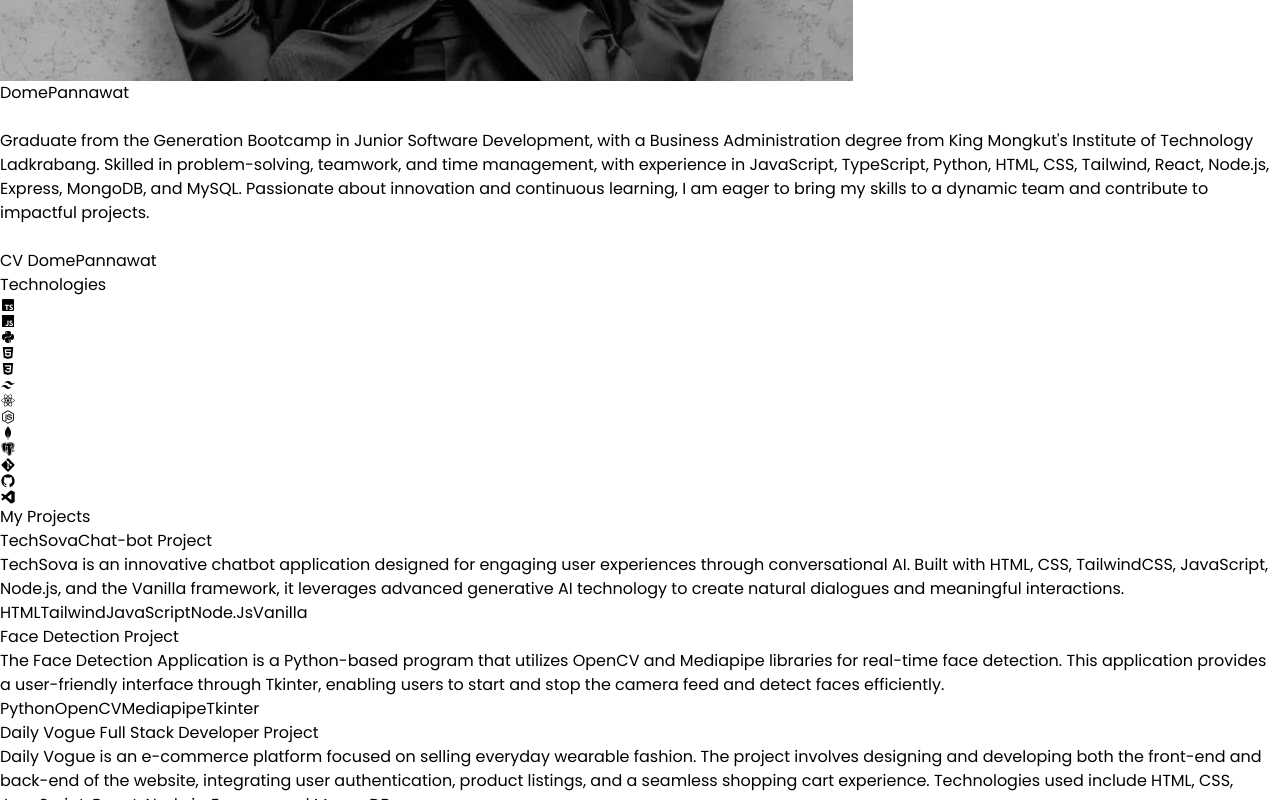
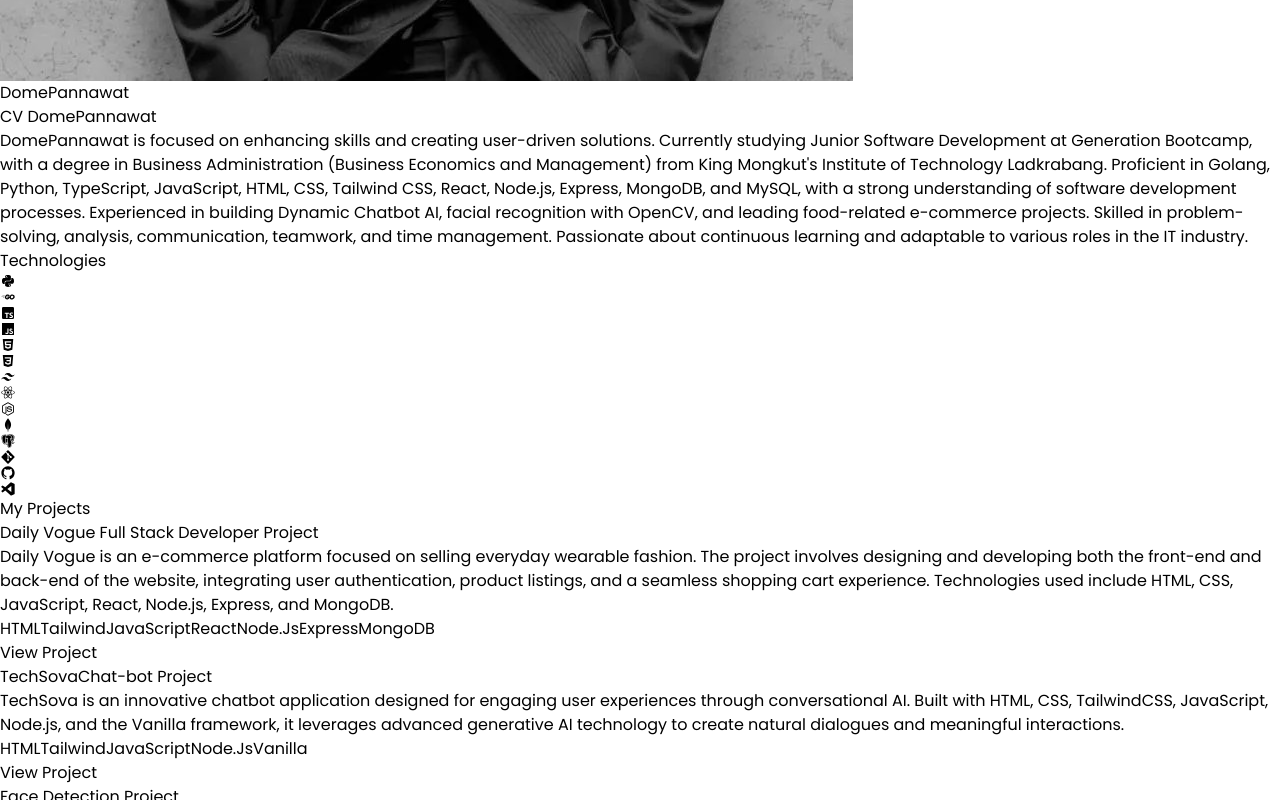
Before and after one commit to DomePannawat/PortfolioDome, a React (Vite) app: page / in a window 1280 px wide. Shown: the part 940-1740 px from the top of the page. Built offline with nearby package versions, Linux system fonts and the light colour scheme.

Commit message:
Portfolio-Dome

```diff
--- a/src/components/Hero.jsx
+++ b/src/components/Hero.jsx
@@ -8,9 +8,9 @@ const Hero = () => {
     >
       <div className="flex flex-col items-center justify-center gap-10 text-white">
         <motion.div
-        initial={{y: -50, opacity: 0}}
-        animate={{y: 0 , opacity:1}}
-        transition={{duration: 0.8, delay:0.2}}
+          initial={{ y: -50, opacity: 0 }}
+          animate={{ y: 0, opacity: 1 }}
+          transition={{ duration: 0.8, delay: 0.2 }}
         >
           <img
             src="/dome.jpg"
@@ -20,27 +20,36 @@ const Hero = () => {
         </motion.div>
 
         <motion.div
-          initial={{y: 50, opacity: 0}}
-          animate={{y: 0 , opacity:1}}
-          transition={{duration: 0.8, delay:0.2}}
-
-        className="flex max-w-[600px] flex-col items-center justify-center gap-3 text-center">
+          initial={{ y: 50, opacity: 0 }}
+          animate={{ y: 0, opacity: 1 }}
+          transition={{ duration: 0.8, delay: 0.2 }}
+          className="flex max-w-[600px] flex-col items-center justify-center gap-3 text-center"
+        >
           <h1 className="bg-gradient-to-r from-blue-500 to-pink-500 bg-clip-text text-transparent text-5xl font-light md:text-6xl ">
             DomePannawat
           </h1>
+          <a
+            href="/CV-DomePannawat.pdf"
+            target="_blank"
+            className="text-nowrap rounded-lg border border-indigo-600 bg-black px-5 py-3 text-lg font-bold text-white shadow-lg shadow-indigo-700 transition-all duration-300 hover:-translate-y-2 hover:shadow-xl hover:shadow-indigo-600 mt-4"
+          >
+            CV DomePannawat
+          </a>
           <br />
-          <p className="md:text-base text-pretty text-sm text-gray-300 mt-4">
-            Graduate from the Generation Bootcamp in Junior Software
-            Development, with a Business Administration degree from King
-            Mongkut's Institute of Technology Ladkrabang. Skilled in
-            problem-solving, teamwork, and time management, with experience in
-            JavaScript, TypeScript, Python, HTML, CSS, Tailwind, React, Node.js,
-            Express, MongoDB, and MySQL. Passionate about innovation and
-            continuous learning, I am eager to bring my skills to a dynamic team
-            and contribute to impactful projects.
+          <p className="md:text-base text-pretty text-sm text-gray-300 mt-2">
+            DomePannawat is focused on enhancing skills and creating user-driven
+            solutions. Currently studying Junior Software Development at
+            Generation Bootcamp, with a degree in Business Administration
+            (Business Economics and Management) from King Mongkut's Institute of
+            Technology Ladkrabang. Proficient in Golang, Python, TypeScript,
+            JavaScript, HTML, CSS, Tailwind CSS, React, Node.js, Express,
+            MongoDB, and MySQL, with a strong understanding of software
+            development processes. Experienced in building Dynamic Chatbot AI,
+            facial recognition with OpenCV, and leading food-related e-commerce
+            projects. Skilled in problem-solving, analysis, communication,
+            teamwork, and time management. Passionate about continuous learning
+            and adaptable to various roles in the IT industry.
           </p>
-          <br />
-          <a href="/CV-Dome-1.pdf" target="_blank" className="text-nowrap rounded-lg border border-indigo-600 bg-black px-5 py-3 text-lg font-bold text-white shadow-lg shadow-indigo-700 transition-all duration-300 hover:-translate-y-2 hover:shadow-xl hover:shadow-indigo-600 mt-4">CV DomePannawat</a>
         </motion.div>
       </div>
     </div>
--- a/src/components/Navbar.jsx
+++ b/src/components/Navbar.jsx
@@ -36,7 +36,7 @@ const Navbar = () => {
 
       <ul className="hidden md:flex gap-5 ">
         <li className="cursor-pointer text-xl opacity-70 transition-all duration-300 hover:text-sky-400 hover:opacity-100">
-          <a href="#" target="_blank">
+          <a href="https://www.linkedin.com/in/domepannawat/" target="_blank">
           <BsLinkedin />
           </a>
         </li>
--- a/src/components/Projects.jsx
+++ b/src/components/Projects.jsx
@@ -3,19 +3,22 @@ import { motion } from "motion/react"
 
 const projectsData = [
   {
+    title: "Daily Vogue Full Stack Developer Project",
+    description: "Daily Vogue is an e-commerce platform focused on selling everyday wearable fashion. The project involves designing and developing both the front-end and back-end of the website, integrating user authentication, product listings, and a seamless shopping cart experience. Technologies used include HTML, CSS, JavaScript, React, Node.js, Express, and MongoDB.",
+    technologies: ["HTML", "Tailwind", "JavaScript", "React", "Node.Js", "Express", "MongoDB"],
+    link: "https://project-daily-vogue.vercel.app/"
+  },
+  {
     title: "TechSovaChat-bot Project",
     description: "TechSova is an innovative chatbot application designed for engaging user experiences through conversational AI. Built with HTML, CSS, TailwindCSS, JavaScript, Node.js, and the Vanilla framework, it leverages advanced generative AI technology to create natural dialogues and meaningful interactions.",
     technologies: ["HTML", "Tailwind", "JavaScript", "Node.Js", "Vanilla"],
+    link: "https://github.com/DomePannawat/TechSovaChat-bot"
   },
   {
     title: "Face Detection Project",
     description: "The Face Detection Application is a Python-based program that utilizes OpenCV and Mediapipe libraries for real-time face detection. This application provides a user-friendly interface through Tkinter, enabling users to start and stop the camera feed and detect faces efficiently.",
     technologies: ["Python", "OpenCV", "Mediapipe", "Tkinter"],
-  },
-  {
-    title: "Daily Vogue Full Stack Developer Project",
-    description: "Daily Vogue is an e-commerce platform focused on selling everyday wearable fashion. The project involves designing and developing both the front-end and back-end of the website, integrating user authentication, product listings, and a seamless shopping cart experience. Technologies used include HTML, CSS, JavaScript, React, Node.js, Express, and MongoDB.",
-    technologies: ["HTML", "Tailwind", "JavaScript", "React", "Node.Js", "Express", "MongoDB"],
+    link: "https://github.com/DomePannawat/Face-Detection"
   },
 ];
 
@@ -48,6 +51,14 @@ const ProjectsCard = ({ project }) => {
               </span>
             ))}
           </div>
+          <a
+            href={project.link}
+            target="_blank"
+            rel="noopener noreferrer"
+            className="text-nowrap rounded-lg border border-indigo-600 bg-black px-5 py-3 text-lg font-bold text-white shadow-lg shadow-indigo-700 transition-all duration-300 hover:-translate-y-2 hover:shadow-xl hover:shadow-indigo-600 mt-4"
+          >
+            View Project
+          </a>
         </div>
       </div>
     </ScrollReveal>
--- a/src/components/Tech.jsx
+++ b/src/components/Tech.jsx
@@ -1,28 +1,65 @@
-import { BiLogoCss3, BiLogoGit, BiLogoGithub, BiLogoHtml5, BiLogoJavascript, BiLogoMongodb, BiLogoNodejs, BiLogoPostgresql, BiLogoPython, BiLogoReact, BiLogoTailwindCss, BiLogoTypescript, BiLogoVisualStudio } from "react-icons/bi"
-import { motion } from "motion/react"
+import {
+  BiLogoCss3,
+  BiLogoGit,
+  BiLogoGithub,
+  BiLogoGoLang,
+  BiLogoHtml5,
+  BiLogoJavascript,
+  BiLogoMongodb,
+  BiLogoNodejs,
+  BiLogoPostgresql,
+  BiLogoPython,
+  BiLogoReact,
+  BiLogoTailwindCss,
+  BiLogoTypescript,
+  BiLogoVisualStudio,
+} from "react-icons/bi";
+import { motion } from "motion/react";
 
 const Tech = () => {
-
   const variants = {
-    hidden: {opacity:0, y:50},
-    visible:{opacity:1, y:0}
-  }
+    hidden: { opacity: 0, y: 50 },
+    visible: { opacity: 1, y: 0 },
+  };
   return (
-    <div id="tech" className="flex min-h-[70vh] w-full flex-col items-center justify-center gap-16 md:gap-32">
+    <div
+      id="tech"
+      className="flex min-h-[70vh] w-full flex-col items-center justify-center gap-16 md:gap-32"
+    >
       <motion.h1
         variants={variants}
         initial="hidden"
         whileInView="visible"
-       transition={{duration:0.5}}
-
-      className="text-4xl font-light text-white md:text-6xl">Technologies</motion.h1>
+        transition={{ duration: 0.5 }}
+        className="text-4xl font-light text-white md:text-6xl"
+      >
+        Technologies
+      </motion.h1>
 
       <div className="flex flex-wrap items-center justify-center gap-10 p-5">
       <motion.div
           variants={variants}
           initial="hidden"
           whileInView="visible"
-               transition={{duration:0.5}}
+          transition={{ duration: 0.5 }}
+        >
+          <BiLogoPython className="cursor-pointer text-[80px] text-yellow-400  transition-all duration-300 hover:-translate-y-5 sm:text-[100px] md:text-[120px]" />
+        </motion.div>
+
+        <motion.div
+          variants={variants}
+          initial="hidden"
+          whileInView="visible"
+          transition={{ duration: 0.5 }}
+        >
+          <BiLogoGoLang className="cursor-pointer text-[80px] text-sky-500 transition-all duration-300 hover:-translate-y-5 sm:text-[100px] md:text-[120px]" />
+        </motion.div>
+
+        <motion.div
+          variants={variants}
+          initial="hidden"
+          whileInView="visible"
+          transition={{ duration: 0.5 }}
         >
           <BiLogoTypescript className="cursor-pointer text-[80px] text-sky-500 transition-all duration-300 hover:-translate-y-5 sm:text-[100px] md:text-[120px]" />
         </motion.div>
@@ -31,7 +68,7 @@ const Tech = () => {
           variants={variants}
           initial="hidden"
           whileInView="visible"
-               transition={{duration:0.5}}
+          transition={{ duration: 0.5 }}
         >
           <BiLogoJavascript className="cursor-pointer text-[80px] text-yellow-500 transition-all duration-300 hover:-translate-y-5 sm:text-[100px] md:text-[120px]" />
         </motion.div>
@@ -40,16 +77,7 @@ const Tech = () => {
           variants={variants}
           initial="hidden"
           whileInView="visible"
-               transition={{duration:0.5}}
-        >
-          <BiLogoPython className="cursor-pointer text-[80px] text-yellow-400  transition-all duration-300 hover:-translate-y-5 sm:text-[100px] md:text-[120px]" />
-        </motion.div>
-
-        <motion.div
-               variants={variants}
-               initial="hidden"
-               whileInView="visible"
-               transition={{duration:0.5}}
+          transition={{ duration: 0.5 }}
         >
           <BiLogoHtml5 className="cursor-pointer text-[80px] text-orange-500  transition-all duration-300 hover:-translate-y-5 sm:text-[100px] md:text-[120px]" />
         </motion.div>
@@ -58,7 +86,7 @@ const Tech = () => {
           variants={variants}
           initial="hidden"
           whileInView="visible"
-               transition={{duration:0.5}}
+          transition={{ duration: 0.5 }}
         >
           <BiLogoCss3 className="cursor-pointer text-[80px] text-sky-500  transition-all duration-300 hover:-translate-y-5 sm:text-[100px] md:text-[120px]" />
         </motion.div>
@@ -67,7 +95,7 @@ const Tech = () => {
           variants={variants}
           initial="hidden"
           whileInView="visible"
-               transition={{duration:0.5}}
+          transition={{ duration: 0.5 }}
         >
           <BiLogoTailwindCss className="cursor-pointer text-[80px] text-sky-400  transition-all duration-300 hover:-translate-y-5 sm:text-[100px] md:text-[120px]" />
         </motion.div>
@@ -76,7 +104,7 @@ const Tech = () => {
           variants={variants}
           initial="hidden"
           whileInView="visible"
-               transition={{duration:0.5}}
+          transition={{ duration: 0.5 }}
         >
           <BiLogoReact className="cursor-pointer text-[80px] text-sky-400  transition-all duration-300 hover:-translate-y-5 sm:text-[100px] md:text-[120px]" />
         </motion.div>
@@ -85,7 +113,7 @@ const Tech = () => {
           variants={variants}
           initial="hidden"
           whileInView="visible"
-               transition={{duration:0.5}}
+          transition={{ duration: 0.5 }}
         >
           <BiLogoNodejs className="cursor-pointer text-[80px] text-green-400  transition-all duration-300 hover:-translate-y-5 sm:text-[100px] md:text-[120px]" />
         </motion.div>
@@ -94,7 +122,7 @@ const Tech = () => {
           variants={variants}
           initial="hidden"
           whileInView="visible"
-               transition={{duration:0.5}}
+          transition={{ duration: 0.5 }}
         >
           <BiLogoMongodb className="cursor-pointer text-[80px] text-green-500  transition-all duration-300 hover:-translate-y-5 sm:text-[100px] md:text-[120px]" />
         </motion.div>
@@ -103,7 +131,7 @@ const Tech = () => {
           variants={variants}
           initial="hidden"
           whileInView="visible"
-               transition={{duration:0.5}}
+          transition={{ duration: 0.5 }}
         >
           <BiLogoPostgresql className="cursor-pointer text-[80px] text-blue-500  transition-all duration-300 hover:-translate-y-5 sm:text-[100px] md:text-[120px]" />
         </motion.div>
@@ -112,7 +140,7 @@ const Tech = () => {
           variants={variants}
           initial="hidden"
           whileInView="visible"
-               transition={{duration:0.5}}
+          transition={{ duration: 0.5 }}
         >
           <BiLogoGit className="cursor-pointer text-[80px] text-orange-500  transition-all duration-300 hover:-translate-y-5 sm:text-[100px] md:text-[120px]" />
         </motion.div>
@@ -121,7 +149,7 @@ const Tech = () => {
           variants={variants}
           initial="hidden"
           whileInView="visible"
-               transition={{duration:0.5}}
+          transition={{ duration: 0.5 }}
         >
           <BiLogoGithub className="cursor-pointer text-[80px] text-white  transition-all duration-300 hover:-translate-y-5 sm:text-[100px] md:text-[120px]" />
         </motion.div>
@@ -130,15 +158,13 @@ const Tech = () => {
           variants={variants}
           initial="hidden"
           whileInView="visible"
-               transition={{duration:0.5}}
+          transition={{ duration: 0.5 }}
         >
-          <BiLogoVisualStudio className="cursor-pointer text-[80px] text-blue-500  transition-all duration-300 hover:-translate-y-5 sm:text-[100px] md:text-[120px]" />
+          <BiLogoVisualStudio className="cursor-pointer text-[80px] text-sky-500  transition-all duration-300 hover:-translate-y-5 sm:text-[100px] md:text-[120px]" />
         </motion.div>
+      </div>
+    </div>
+  );
+};
 
-      </div>
-
-    </div>
-  )
-}
-
-export default Tech
+export default Tech;
```
Also changed, not shown: 2 other files (tests, documents, lock files or other folders). Lines whose indentation alone changed are shown as unchanged.
